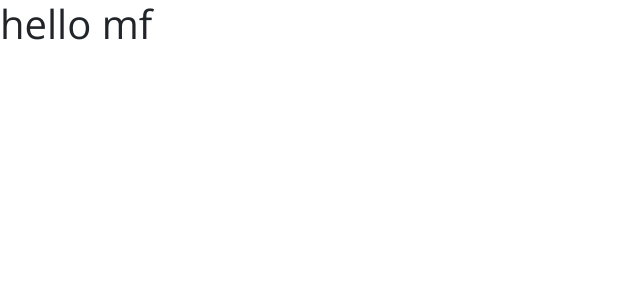
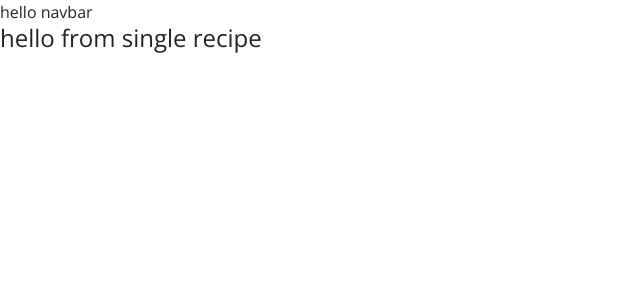
Before and after one commit to himanshu-rawat0710/react-recipe, a React (Create React App) app: page /recipes/1 in a window 1280 px wide. Shown: the top 300 px of the page, without its empty margins (0-640 px from the left). Built offline with nearby package versions, Linux system fonts and the light colour scheme; a web font is replaced by a local one.

Commit message:
done doing startup setup to begin code

```diff
--- a/public/index.html
+++ b/public/index.html
@@ -28,7 +28,7 @@
     <!-- google fonts -->
     <link href="https://fonts.googleapis.com/css2?family=Henny+Penny&family=Monoton&family=Open+Sans&display=swap" rel="stylesheet">
 
-    <title>Food Recipe</title>
+    <title>Tasty Recipe</title>
   </head>
   <body>
     <noscript>You need to enable JavaScript to run this app.</noscript>
--- a/src/App.js
+++ b/src/App.js
@@ -1,12 +1,46 @@
 import React, { Component } from 'react'
 import './App.css';
+import Home from './pages/Home';
+import Recipes from './pages/Recipes';
+import SingleRecipe from './pages/SingleRecipe';
+import Default from './pages/Default';
+import Navbar from './components/Navbar';
+import {BrowserRouter as Router, Route, Switch} from 'react-router-dom';
+
 import 'bootstrap/dist/css/bootstrap.min.css';
+
+
+
+
 export default class App extends Component {
   render() {
     return (
-      <div>
-        <h1>hello mf</h1>
-      </div>
+      <Router>
+        <main>
+          {/* navbar */}
+          <Navbar />
+
+          <Switch>
+            <Route path='/' exact component={Home}></Route>
+            <Route path='/recipes' exact component={Recipes}></Route>
+            <Route path='/recipes/:id' component={SingleRecipe}></Route>
+            <Route component={Default}></Route>
+
+          </Switch>
+
+
+        </main>
+
+
+
+      </Router>
+
+
+
+
+
+
+
     )
   }
 }
--- /dev/null
+++ b/src/components/Navbar.js
@@ -0,0 +1,9 @@
+import React from 'react'
+
+export default function Navbar() {
+    return (
+        <div>
+            hello navbar
+        </div>
+    )
+}
--- /dev/null
+++ b/src/pages/Default.js
@@ -0,0 +1,11 @@
+import React, { Component } from 'react'
+
+export default class Default extends Component {
+    render() {
+        return (
+            <div>
+                <h4>hello from default page</h4>
+            </div>
+        )
+    }
+}
--- /dev/null
+++ b/src/pages/Home.js
@@ -0,0 +1,11 @@
+import React, { Component } from 'react'
+
+export default class Home extends Component {
+    render() {
+        return (
+            <div>
+                <h3>hello from home.js</h3>
+            </div>
+        )
+    }
+}
--- /dev/null
+++ b/src/pages/Recipes.js
@@ -0,0 +1,11 @@
+import React, { Component } from 'react'
+
+export default class Recipes extends Component {
+    render() {
+        return (
+            <div>
+                <h4>hello from recipeess.js</h4>
+            </div>
+        )
+    }
+}
--- /dev/null
+++ b/src/pages/SingleRecipe.js
@@ -0,0 +1,11 @@
+import React, { Component } from 'react'
+
+export default class SingleRecipe extends Component {
+    render() {
+        return (
+            <div>
+                <h4>hello from single recipe</h4>
+            </div>
+        )
+    }
+}
```
